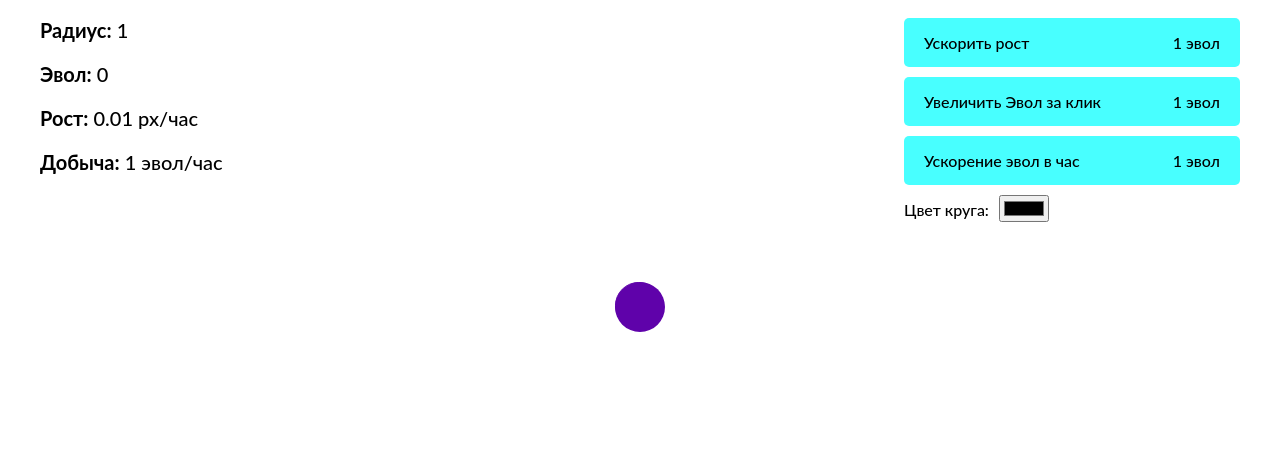
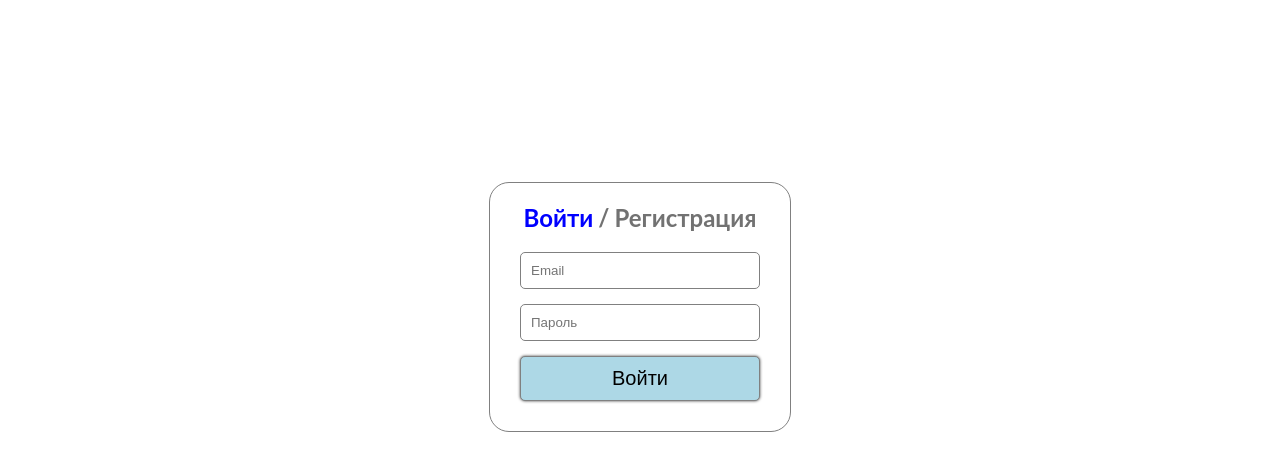
Before and after one commit to Defolto/project-game, a React app in the folder frontend/: page / in a window 1280 px wide. Shown: the part 93-564 px from the top of the page. Built offline with nearby package versions, Linux system fonts and the light colour scheme; a web font is replaced by a local one.

Commit message:
added the ability to log in

```diff
--- a/frontend/src/components/App.js
+++ b/frontend/src/components/App.js
@@ -1,6 +1,7 @@
 import React from 'react';
 import Info from "./Info";
 import Upgrade from "./Upgrade";
+import Login from "./Login";
 import "../css/app.css"
 import "../css/general.css"
 
@@ -8,6 +9,7 @@ class App extends React.Component {
   constructor(props) {
     super(props);
     this.state = {
+      login: false,
       radius: 1,
       evol: 0,
       growPx: 0.01,
@@ -16,7 +18,24 @@ class App extends React.Component {
     };
   }
 
+  changeLogin = () => {
+    let newLogin = !this.state.login
+    this.setState({
+      login: newLogin
+    });
+  }
+
+  componentWillMount(){
+    document.querySelector("body").insertAdjacentHTML('beforeend', "<div class='preloader'><div class='preloader-in'></div></p>");
+  }
+
+  componentDidMount(){
+    let elem = document.querySelector(".preloader");
+    elem.parentNode.removeChild(elem);
+  }
+
   render() {
+    if (this.state.login) {
       return (
         <div className="app">
           <Info
@@ -35,6 +54,13 @@ class App extends React.Component {
           />
         </div>
       );
+    } else {
+      return (
+        <Login
+          login={this.changeLogin}
+        />
+      );
+    }
   }
 }
 
--- /dev/null
+++ b/frontend/src/components/Login.js
@@ -0,0 +1,87 @@
+import React from 'react';
+import "../css/login.css"
+
+class Login extends React.Component {
+    constructor(props) {
+        super(props);
+        this.state = {
+            come: true
+        };
+    }
+
+    change(){
+        let newCome = !this.state.come;
+        this.setState({
+            come: newCome
+        });
+    }
+
+    send(id, login) {
+        document.querySelector(`#${id}`).addEventListener("submit",function(e){
+            e.preventDefault();
+            let info_body = {
+                user_email: document.querySelector("#email").value,
+                user_password: document.querySelector("#password").value
+            }
+            fetch(`http://127.0.0.1:5000/${id}`, {
+                method: "POST",
+                headers: {'Content-Type': 'application/json'},
+                body: JSON.stringify(info_body),
+            })
+                .then(response => response.text())
+                .then(result => {
+                    if (JSON.parse(result)) {
+                        login();
+                    } else {
+                        return false
+                    }
+                })
+                .catch(error => console.log('error', error));
+                return false
+        })
+    }
+
+    componentDidMount(){
+        if (this.state.come) {
+            this.send("login", this.props.login)
+        } else {
+            this.send("register");
+        }
+    }
+
+    render() {
+        if (this.state.come) {
+            return (
+                <div className="login">
+                    <div className="login-row">
+                        <h2 className="active">Войти</h2>
+                        <h2>/</h2>
+                        <h2 onClick={() => this.change()}>Регистрация</h2>
+                    </div>
+                    <form className="login-form" id="login">
+                        <input type="text" placeholder="Email" id="email"/>
+                        <input type="password" placeholder="Пароль" id="password"/>
+                        <input type="submit" value="Войти"/>
+                    </form>
+                </div>
+            );
+        } else {
+            return (
+                <div className="login">
+                    <div className="login-row">
+                        <h2 onClick={() => this.change()}>Войти</h2>
+                        <h2>/</h2>
+                        <h2 className="active">Регистрация</h2>
+                    </div>
+                    <form className="login-form" id="register">
+                        <input type="text" placeholder="Email" id="email"/>
+                        <input type="password" placeholder="Пароль" id="password"/>
+                        <input type="submit" value="Войти"/>
+                    </form>
+                </div>
+            );
+        }
+    }
+}
+
+export default Login;
--- a/frontend/src/scss/app.scss
+++ b/frontend/src/scss/app.scss
@@ -1,6 +1,7 @@
 .app{
     display: flex;
     flex-direction: row;
+    width: 100%;
 
     &-info,
     &-upgrade{
--- a/frontend/src/scss/general.scss
+++ b/frontend/src/scss/general.scss
@@ -9,4 +9,50 @@ body{
     padding: 0;
     font-family: "Lato";
     font-weight: 500;
+    position: relative;
 }
+
+.preloader{
+    position: absolute;
+    display: flex;
+    top: 0;
+    bottom: 0;
+    width: 100%;
+    height: 100%;
+    background: rgba(61, 61, 61, 0.74);
+
+    &-in{
+        background-color: white;
+        margin: auto;
+        border-radius: 10px;
+        animation: preloader 4s ease-in-out infinite;
+    }
+
+    @keyframes preloader {
+        0%{
+            background-color: rgb(240, 37, 37);
+            width: 200px;
+            height: 20px;
+        }
+        25%{
+            background-color: rgb(54, 240, 37);
+            width: 20px;
+            height: 20px;
+        }
+        50%{
+            background-color: rgb(40, 37, 240);
+            width: 20px;
+            height: 200px;
+        }
+        75%{
+            background-color: rgb(54, 240, 37);
+            width: 20px;
+            height: 20px;
+        }
+        100%{
+            background-color: rgb(240, 37, 37);
+            width: 200px;
+            height: 20px;
+        }
+    }
+}
--- /dev/null
+++ b/frontend/src/scss/login.scss
@@ -0,0 +1,69 @@
+#root{
+    display: flex;
+    height: 100vh;
+}
+
+.login{
+    width: 300px;
+    height: a;
+    border: 1px solid gray;
+    border-radius: 20px;
+    display: flex;
+    flex-direction: column;
+    margin: auto;
+
+    &-row{
+        margin: 0 auto;
+        display: flex;
+        flex-direction: row;
+
+        h2{
+            color: rgb(114, 114, 114);
+            transition: .2s;
+        }
+
+        h2:first-child,
+        h2:last-child{
+            cursor: pointer;
+            padding: 0 5px;
+
+            &:hover{
+                color: black;
+            }
+        }
+
+        .active{
+            color: blue !important;
+        }
+    }
+
+    &-form{
+        display: flex;
+        flex-direction: column;
+        padding: 0 30px 15px;
+
+        input{
+            margin-bottom: 15px;
+            padding: 10px;
+            border-radius: 5px;
+            border: 1px solid gray;
+        }
+
+        input[type="submit"]{
+            font-size: 20px;
+            background-color: lightblue;
+            box-shadow: 0px 0px 3px 0px rgba(0,0,0,0.75);
+            transition: .2s;
+            cursor: pointer;
+
+            &:hover{
+                box-shadow: 0px 6px 6px 0px rgba(0,0,0,0.75);
+                transform: translateY(-3px);
+            }
+        }
+    }
+
+    h2{
+        text-align: center;
+    }
+}
```
Also changed, not shown: frontend/src/css/app.css, frontend/src/css/general.css, frontend/src/css/login.css (added), 1 other file. Lines whose indentation alone changed are shown as unchanged.
